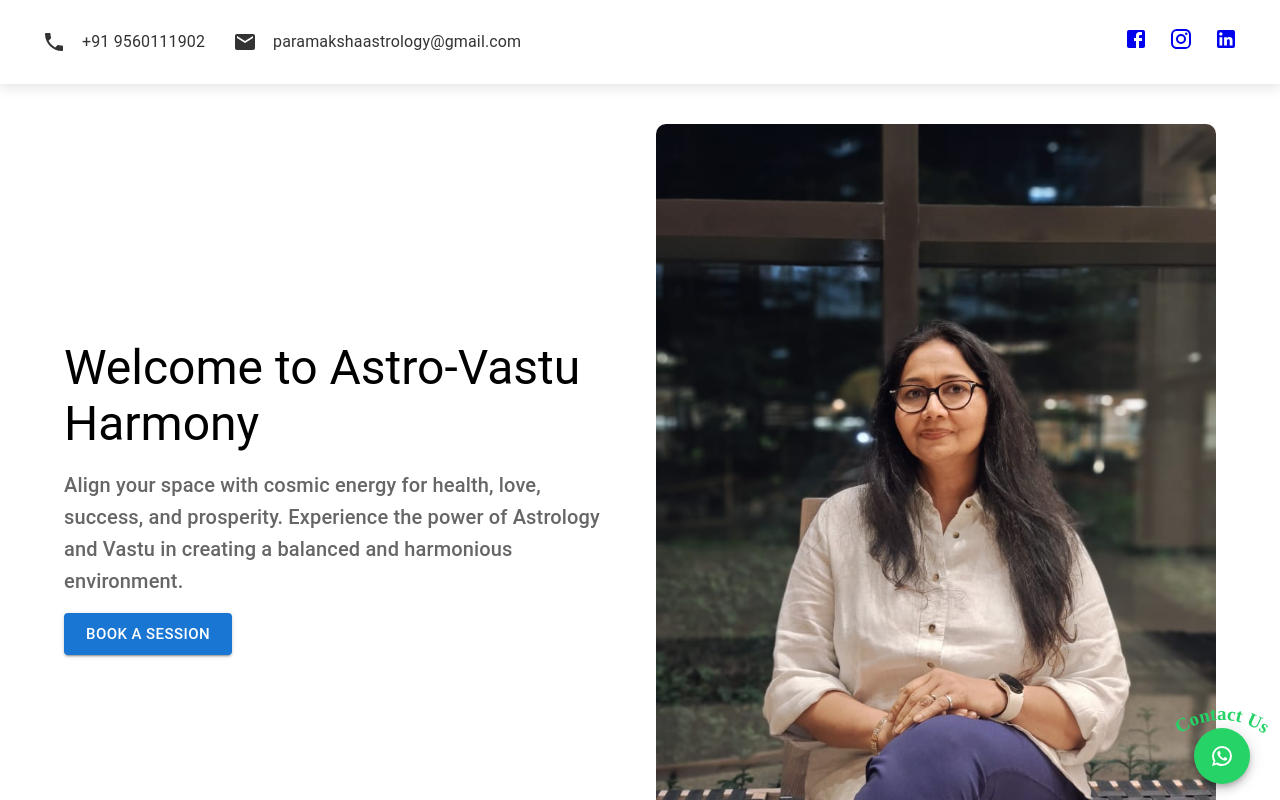
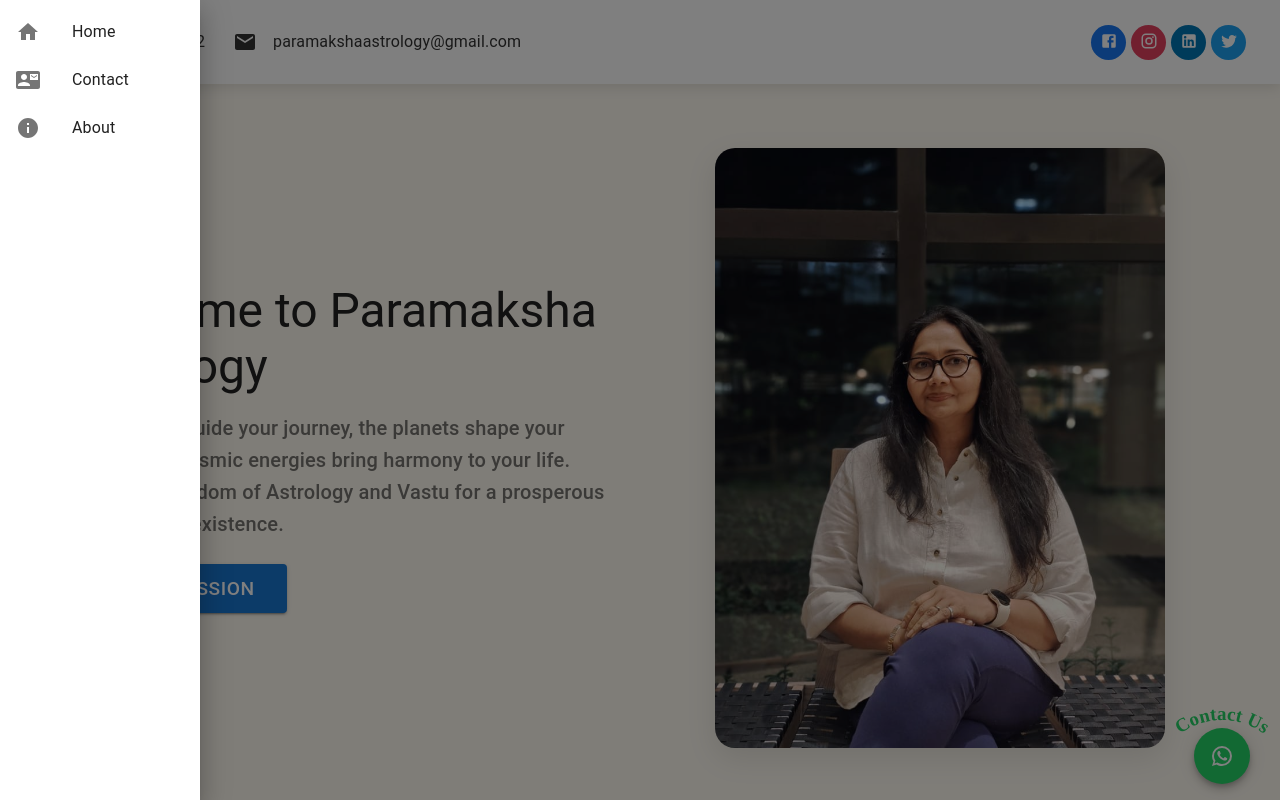
Before and after one commit to dacharch/Astrology_website, a React (Vite) app: page / in a window 1280 px wide. Both pictures are taken after a click on the button 54 px from the left and 42 px from the top of the page. Shown: the top 800 px of the page. Built offline with nearby package versions, Linux system fonts and the light colour scheme.

Commit message:
Astro website has been done

```diff
--- a/package.json
+++ b/package.json
@@ -16,7 +16,8 @@
     "@mui/material": "^6.3.1",
     "react": "^18.3.1",
     "react-dom": "^18.3.1",
-    "react-router-dom": "^7.1.1"
+    "react-router-dom": "^7.1.1",
+    "swiper": "^11.2.2"
   },
   "devDependencies": {
     "@eslint/js": "^9.17.0",
--- a/src/App.jsx
+++ b/src/App.jsx
@@ -10,6 +10,7 @@ import Reading from './components/Service/ServiceParts/Reading'
 import LifeCoach from './components/Service/ServiceParts/LifeCoach'
 import Palmistry from "./components/Service/ServiceParts/Palmistry"
 import Tarrot from './components/Service/ServiceParts/Tarrot'
+
 
 const App = () => {
   return (
--- a/src/components/Contact/Contact.jsx
+++ b/src/components/Contact/Contact.jsx
@@ -1,51 +1,48 @@
-import React, { useState } from 'react';
-import { Box, Stack, TextField, Button, Typography, Card } from '@mui/material';
-import { styled } from '@mui/system';
+import React, { useState } from "react";
+import { Box, Stack, TextField, Button, Typography, Card } from "@mui/material";
+import { styled } from "@mui/system";
 
-const ContactContainer = styled(Box)(({ theme }) => ({
-  fontFamily: 'Montserrat, sans-serif',
-  color: '#8d97ad',
+const AppointmentContainer = styled(Box)(({ theme }) => ({
+  fontFamily: "Montserrat, sans-serif",
+  color: "#333",
   fontWeight: 300,
-  padding: '20px', // Reduced padding for smaller contact section
-  background: 'linear-gradient(to right, #ffffff 0%, #f4f4f4 100%)', // White gradient background
-  display: 'flex',
-  alignItems: 'center',
-  justifyContent: 'center',
-  minHeight: '100vh', // Make sure it takes full height of the screen without scrolling
+  padding: "40px 20px",
+  display: "flex",
+  alignItems: "center",
+  justifyContent: "center",
+  minHeight: "100vh",
 }));
 
-const ContactCard = styled(Card)(({ theme }) => ({
-  boxShadow: '0px 0px 20px rgba(115, 128, 157, 0.1)', // Subtle shadow for a clean look
-  width: '100%',
-  maxWidth: '500px', // Increased width for a more spacious form
-  padding: '20px', // Reduced padding for a compact form
-  borderRadius: '10px',
-  backgroundColor: '#fff', // White background for the card
-  marginTop: '50px', // Added top margin for space above the form
+const AppointmentCard = styled(Card)(({ theme }) => ({
+  boxShadow: "0px 10px 30px rgba(0, 0, 0, 0.2)", // Enhanced shadow for better aesthetics
+  width: "100%",
+  maxWidth: "700px", // Increased width for a more spacious form
+  padding: "25px",
+  borderRadius: "10px",
+  backgroundColor: "#fff",
 }));
 
-const GradientButton = styled(Button)(({ theme }) => ({
-  background: 'linear-gradient(to right, #ff4d7e 0%, #ff6a5b 100%)',
-  color: 'white',
-  borderRadius: '4px',
-  padding: '12px 24px',
+const SubmitButton = styled(Button)(({ theme }) => ({
+  background: "linear-gradient(to right, #000000, #434343)", // Black gradient
+  color: "white", // White text color
+  borderRadius: "5px",
+  padding: "12px 24px",
   fontWeight: 500,
-  '&:hover': {
-    background: 'linear-gradient(to right, #ff6a5b 0%, #ff4d7e 100%)',
+  "&:hover": {
+    background: "linear-gradient(to right, #434343, #000000)", // Hover effect with reversed gradient
   },
 }));
 
-const ContactUs = () => {
-  // State for form fields
+const AppointmentForm = () => {
   const [formData, setFormData] = useState({
-    name: '',
-    email: '',
-    phone: '',
-    location: '',
-    message: '',
+    name: "",
+    email: "",
+    phone: "",
+    date: "",
+    time: "",
+    message: "",
   });
 
-  // Handle change in input fields
   const handleChange = (e) => {
     const { name, value } = e.target;
     setFormData((prevData) => ({
@@ -54,92 +51,41 @@ const ContactUs = () => {
     }));
   };
 
-  // Handle form submission
   const handleSubmit = (e) => {
     e.preventDefault();
-    // Process the form data (e.g., send to an API or display a message)
-
-    let whatsupurl=`https://wa.me/9560111902?text=${formData}`;
-
-
-    window.open(whatsupurl,'_blank').focus();
-
-    setFormData({
-      name: '',
-      email: '',
-      phone: '',
-      location: '',
-      message: '',
-    });
+    let whatsappUrl = `https://wa.me/9560111902?text=${encodeURIComponent(
+      `Name: ${formData.name}\nEmail: ${formData.email}\nPhone: ${formData.phone}\nDate: ${formData.date}\nTime: ${formData.time}\nMessage: ${formData.message}`
+    )}`;
+    window.open(whatsappUrl, "_blank").focus();
+    setFormData({ name: "", email: "", phone: "", date: "", time: "", message: "" });
   };
 
   return (
-    <ContactContainer id="contact" sx={{ marginTop: '30px' }}>
-      <Box sx={{ width: '100%' }}>
+    <AppointmentContainer>
+      <Box sx={{ width: "100%" }}>
         <Stack spacing={4} justifyContent="center" alignItems="center">
-          <ContactCard>
-            <Typography variant="h4" gutterBottom sx={{ textAlign: 'center', marginBottom: '20px' }}>
-              Contact Us
+          <AppointmentCard>
+            <Typography variant="h4" gutterBottom textAlign="center">
+              Book an Appointment
             </Typography>
             <form onSubmit={handleSubmit}>
               <Stack spacing={3}>
-                <TextField
-                  fullWidth
-                  label="Name"
-                  variant="outlined"
-                  size="small"
-                  name="name"
-                  value={formData.name}
-                  onChange={handleChange}
-                />
-                <TextField
-                  fullWidth
-                  label="Email"
-                  variant="outlined"
-                  size="small"
-                  name="email"
-                  value={formData.email}
-                  onChange={handleChange}
-                />
-                <TextField
-                  fullWidth
-                  label="Phone"
-                  variant="outlined"
-                  size="small"
-                  name="phone"
-                  value={formData.phone}
-                  onChange={handleChange}
-                />
-                <TextField
-                  fullWidth
-                  label="Location"
-                  variant="outlined"
-                  size="small"
-                  name="location"
-                  value={formData.location}
-                  onChange={handleChange}
-                />
-                <TextField
-                  fullWidth
-                  label="Message"
-                  variant="outlined"
-                  multiline
-                  rows={3}
-                  size="small"
-                  name="message"
-                  value={formData.message}
-                  onChange={handleChange}
-                />
-                <GradientButton type="submit" fullWidth>
-                  Submit Now
-                </GradientButton>
+                <TextField fullWidth label="Name" name="name" value={formData.name} onChange={handleChange} required />
+                <TextField fullWidth label="Email" name="email" value={formData.email} onChange={handleChange} required />
+                <TextField fullWidth label="Phone" name="phone" value={formData.phone} onChange={handleChange} required />
+                <TextField fullWidth type="date" name="date" value={formData.date} onChange={handleChange} required />
+                <TextField fullWidth type="time" name="time" value={formData.time} onChange={handleChange} required />
+                <TextField fullWidth label="Message" name="message" value={formData.message} onChange={handleChange} multiline rows={3} />
+                <SubmitButton type="submit" fullWidth>
+                  Book Now
+                </SubmitButton>
               </Stack>
             </form>
-          </ContactCard>
+          </AppointmentCard>
         </Stack>
       </Box>
-    </ContactContainer>
+    </AppointmentContainer>
   );
 };
 
-export default ContactUs;
+export default AppointmentForm;
--- a/src/components/Footer/Footer.jsx
+++ b/src/components/Footer/Footer.jsx
@@ -1,97 +1,83 @@
 import React from 'react';
-import { Box, IconButton, Typography, Stack } from '@mui/material';
-import InstagramIcon from '@mui/icons-material/Instagram';
-import YouTubeIcon from '@mui/icons-material/YouTube';
+import { Container, Box, Typography, IconButton } from '@mui/material';
+import { Facebook, Twitter, Instagram, LinkedIn } from '@mui/icons-material';
 
 const Footer = () => {
   return (
-    <Box
-      component="footer"
-      sx={{
-        backgroundColor: '#333',
-        color: '#fff',
-        padding: '20px 0',
-        textAlign: 'center',
-        position: 'relative',
-        bottom: 0,
-        width: '100%',
-      }}
-    >
-      {/* Social Media Section */}
-      <Stack
-        direction="row"
-        spacing={3}
-        justifyContent="center"
-        alignItems="center"
-        sx={{ marginBottom: '15px' }}
-      >
-        {/* Instagram Icon */}
-        <IconButton
-          sx={{
-            color: '#E1306C', // Instagram real color
-            '&:hover': {
-              background: 'none', // No background on hover
-              color: '#E1306C', // Keep Instagram's color on hover
-            },
-          }}
-          href="https://www.instagram.com/paramaksha/"
-          target="_blank"
-          aria-label="Instagram"
+    <footer style={{ backgroundColor: '#000', color: 'white', padding: '40px 0' }}>
+      <Container>
+        <Box
+          display="flex"
+          flexDirection={{ xs: 'column', sm: 'row' }}
+          justifyContent="space-between"
+          alignItems="flex-start"
+          gap={4}
         >
-          <InstagramIcon fontSize="large" />
-        </IconButton>
+          {/* Left Section: Contact Information */}
+          <Box flex={1}>
+            <Typography variant="h5" gutterBottom sx={{ fontWeight: 'bold' }}>
+              Contact Us
+            </Typography>
+            <Typography variant="body1" sx={{ fontSize: '16px' }}>
+              <strong>Phone:</strong> +91 9560111902
+            </Typography>
+            <Typography variant="body1" sx={{ fontSize: '16px' }}>
+              <strong>Email:</strong> paramakshaastrology@gmail.com
+            </Typography>
+          </Box>
 
-        {/* YouTube Icon */}
-        <IconButton
-          sx={{
-            color: '#FF0000', // YouTube Red color
-            '&:hover': {
-              background: 'none', // No background on hover
-              color: '#FF0000', // Keep YouTube red color on hover
-            },
-          }}
-          href="https://www.youtube.com/@AcharyaReenaSharma05"
-          target="_blank"
-          aria-label="YouTube"
-        >
-          <YouTubeIcon fontSize="large" />
-        </IconButton>
-      </Stack>
+          {/* Middle Section: Navigation Links */}
+          <Box flex={1}>
+            <Typography variant="h5" gutterBottom sx={{ fontWeight: 'bold' }}>
+              Quick Links
+            </Typography>
+            <Typography variant="body1">
+              <a href="/" style={{ color: 'white', textDecoration: 'none' }}>
+                Home
+              </a>
+            </Typography>
+            <Typography variant="body1">
+              <a href="/about" style={{ color: 'white', textDecoration: 'none' }}>
+                About
+              </a>
+            </Typography>
+            <Typography variant="body1">
+              <a href="/contact" style={{ color: 'white', textDecoration: 'none' }}>
+                Contact
+              </a>
+            </Typography>
+          </Box>
 
-      {/* Footer Bottom Section with Right Aligned Phone Number and Centered Copyright */}
-      <Stack
-        direction="row"
-        justifyContent="center"
-        alignItems="center"
-        sx={{
-          padding: '0 20px',
-          marginTop: '20px',
-          flexWrap: 'wrap', // Allow wrapping on smaller screens
-          position: 'relative',
-        }}
-      >
-        {/* Footer Copyright in the Center */}
-        <Typography
-          sx={{
-            fontSize: '14px',
-            textAlign: 'center',
-            position: 'absolute',
-            left: '50%',
-            transform: 'translateX(-50%)',
-            marginTop: '5px',
-            marginBottom: '5px',
-            width: '100%', // Ensure it stretches across full width
-          }}
-        >
-          &copy; 2025 Astrology with Reena Sharma. All Rights Reserved.
-        </Typography>
+          {/* Right Section: Social Media */}
+          <Box flex={1} textAlign="center">
+            <Typography variant="h5" gutterBottom sx={{ fontWeight: 'bold' }}>
+              Follow Us
+            </Typography>
+            <Box display="flex" justifyContent="center" gap={2}>
+              <IconButton href="https://www.facebook.com/people/Paramaksha-Astrology/100076400913764/" target="_blank">
+                <Facebook sx={{ color: '#1877F2' }} />
+              </IconButton>
+              <IconButton href="https://twitter.com" target="_blank">
+                <Twitter sx={{ color: '#1DA1F2' }} />
+              </IconButton>
+              <IconButton href="https://www.instagram.com/paramaksha/" target="_blank">
+                <Instagram sx={{ color: '#E4405F' }} />
+              </IconButton>
+              <IconButton href="https://www.linkedin.com/in/acharya-reena-sharma-abb50a269/" target="_blank">
+                <LinkedIn sx={{ color: '#0077B5' }} />
+              </IconButton>
+            </Box>
+          </Box>
+        </Box>
 
-
-
-
-
-      </Stack>
-    </Box>
+        {/* Copyright Section */}
+        <Box sx={{ padding: '20px 0', textAlign: 'center' }}>
+          <Typography variant="body2" sx={{ fontSize: '14px' }}>
+            © 2025 Your Company | All Rights Reserved
+          </Typography>
+        </Box>
+      </Container>
+    </footer>
   );
 };
 
--- a/src/components/Header/Header.jsx
+++ b/src/components/Header/Header.jsx
@@ -88,20 +88,85 @@ const Header = () => {
           </Box>
         ) : (
           <Box>
-            <IconButton sx={{ marginLeft: '5px', color: '#1877F2' }}>
-              <a href="https://www.facebook.com" target="_blank" rel="noopener noreferrer">
-                <FacebookIcon />
+            <IconButton
+              sx={{
+                marginLeft: '5px',
+                color: '#1877F2',
+                backgroundColor: '#1877F2',
+                borderRadius: '50%',
+                padding: '6px',
+                width: '35px',
+                height: '35px',
+                '&:hover': {
+                  transform: 'scale(1.1)',
+                  transition: 'transform 0.1s ease',
+                  backgroundColor: '#1877F2', // Ensure background color remains the same
+                }
+              }}
+            >
+              <a href="https://www.facebook.com/people/Paramaksha-Astrology/100076400913764/" target="_blank" rel="noopener noreferrer">
+                <FacebookIcon sx={{ color: 'white', fontSize: '18px' }} />
               </a>
             </IconButton>
 
-            <IconButton sx={{ marginLeft: '5px', color: '#E4405F' }}>
+            <IconButton
+              sx={{
+                marginLeft: '5px',
+                color: '#E4405F',
+                backgroundColor: '#E4405F',
+                borderRadius: '50%',
+                padding: '6px',
+                width: '35px',
+                height: '35px',
+                '&:hover': {
+                  transform: 'scale(1.1)',
+                  transition: 'transform 0.1s ease',
+                  backgroundColor: '#E4405F', // Ensure background color remains the same
+                }
+              }}
+            >
               <a href="https://www.instagram.com/paramaksha/" target="_blank" rel="noopener noreferrer">
-                <InstagramIcon />
+                <InstagramIcon sx={{ color: 'white', fontSize: '18px' }} />
               </a>
             </IconButton>
-            <IconButton sx={{ marginLeft: '5px', color: '#0077B5' }}>
+            <IconButton
+              sx={{
+                marginLeft: '5px',
+                color: '#0077B5',
+                backgroundColor: '#0077B5',
+                borderRadius: '50%',
+                padding: '6px',
+                width: '35px',
+                height: '35px',
+                '&:hover': {
+                  transform: 'scale(1.1)',
+                  transition: 'transform 0.1s ease',
+                  backgroundColor: '#0077B5', // Ensure background color remains the same
+                }
+              }}
+            >
               <a href="https://linkedin.com/in/acharya-reena-sharma-abb50a269" target="_blank" rel="noopener noreferrer">
-                <LinkedInIcon />
+                <LinkedInIcon sx={{ color: 'white', fontSize: '18px' }} />
+              </a>
+            </IconButton>
+            <IconButton
+              sx={{
+                marginLeft: '5px',
+                color: '#1DA1F2',
+                backgroundColor: '#1DA1F2',
+                borderRadius: '50%',
+                padding: '6px',
+                width: '35px',
+                height: '35px',
+                '&:hover': {
+                  transform: 'scale(1.1)',
+                  transition: 'transform 0.1s ease',
+                  backgroundColor: '#1DA1F2', // Ensure background color remains the same
+                }
+              }}
+            >
+              <a href="https://twitter.com" target="_blank" rel="noopener noreferrer">
+                <TwitterIcon sx={{ color: 'white', fontSize: '18px' }} />
               </a>
             </IconButton>
           </Box>
--- /dev/null
+++ b/src/components/HeaderWithSidebar/HeaderWithSiderbar.jsx
@@ -0,0 +1,87 @@
+import * as React from 'react';
+import { Link } from 'react-router-dom'; // Import Link from react-router-dom
+import Box from '@mui/material/Box';
+import Drawer from '@mui/material/Drawer';
+import List from '@mui/material/List';
+import Divider from '@mui/material/Divider';
+import ListItem from '@mui/material/ListItem';
+import ListItemButton from '@mui/material/ListItemButton';
+import ListItemText from '@mui/material/ListItemText';
+import ListItemIcon from '@mui/material/ListItemIcon';
+import HomeIcon from '@mui/icons-material/Home';
+import ContactMailIcon from '@mui/icons-material/ContactMail';
+import InfoIcon from '@mui/icons-material/Info';
+
+export default function HeaderWithSidebar() {
+  const [open, setOpen] = React.useState(false);
+
+  const toggleDrawer = (open) => (event) => {
+    if (event.type === 'keydown' && (event.key === 'Tab' || event.key === 'Shift')) {
+      return;
+    }
+    setOpen(open);
+  };
+
+  const list = () => (
+    <Box
+      sx={{ width: 200 }}  // You can adjust the width as per your preference
+      role="presentation"
+      onClick={toggleDrawer(false)}
+      onKeyDown={toggleDrawer(false)}
+    >
+      <List>
+        {[
+          { text: 'Home', icon: <HomeIcon />, link: '/' },
+          { text: 'Contact', icon: <ContactMailIcon />, link: '/contact' },
+          { text: 'About', icon: <InfoIcon />, link: '/about' },
+        ].map(({ text, icon, link }) => (
+          <ListItem key={text} disablePadding>
+            <ListItemButton component={Link} to={link}> {/* Use Link here */}
+              <ListItemIcon>
+                {icon}
+              </ListItemIcon>
+              <ListItemText primary={text} />
+            </ListItemButton>
+          </ListItem>
+        ))}
+      </List>
+    </Box>
+  );
+
+  // Handle mouse movement
+  React.useEffect(() => {
+    const handleMouseMove = (e) => {
+      if (e.clientX < 50) {
+        setOpen(true); // Open the drawer if the mouse is on the left side
+      } else {
+        setOpen(false); // Close the drawer when mouse moves away to the right or center
+      }
+    };
+
+    // Add event listener to detect mouse position
+    window.addEventListener('mousemove', handleMouseMove);
+
+    // Cleanup the event listener on component unmount
+    return () => {
+      window.removeEventListener('mousemove', handleMouseMove);
+    };
+  }, []);
+
+  return (
+    <div>
+      {/* The Left Drawer */}
+      <Drawer
+        anchor="left"
+        open={open}
+        onClose={toggleDrawer(false)}
+        sx={{
+          '& .MuiDrawer-paper': {
+            backgroundColor: '#fff', // Drawer background color
+          },
+        }}
+      >
+        {list()}
+      </Drawer>
+    </div>
+  );
+}
--- a/src/components/Hero/Hero.jsx
+++ b/src/components/Hero/Hero.jsx
@@ -1,18 +1,40 @@
 import { Container, Stack, Typography, Button, Box } from "@mui/material";
+import { useNavigate } from "react-router-dom";
 
 const HeroSection = () => {
+  const navigate = useNavigate() ;
+
+
+
   return (
-    <Container maxWidth="lg" sx={{ mt: 5 }}>
-      <Stack direction={{ xs: "column", md: "row" }} spacing={4} alignItems="center">
+    <Box
+      sx={{
+        backgroundColor: "#fffbf2",
+        color: "#333",
+        py: 8,
+      }}
+    >
+      <Container maxWidth="lg">
+        <Stack
+          direction={{ xs: "column", md: "row" }}
+          spacing={6}
+          alignItems="center"
+        >
           {/* Left Side - Text Content */}
-        <Box flex={1}>
-          <Typography variant="h3" component="h1" gutterBottom>
-            Welcome to Astro-Vastu Harmony
+          <Box flex={1} textAlign={{ xs: "center", md: "left" }}>
+            <Typography variant="h3" component="h1" gutterBottom sx={{ color: "#222" }}>
+              Welcome to Paramaksha Astrology
             </Typography>
-          <Typography variant="h6" color="text.secondary" paragraph>
-            Align your space with cosmic energy for health, love, success, and prosperity. Experience the power of Astrology and Vastu in creating a balanced and harmonious environment.
+            <Typography variant="h6" color="text.secondary" sx={{ opacity: 0.9 }}>
+              Let the stars guide your journey, the planets shape your destiny, and cosmic energies bring harmony to your life. Unlock the wisdom of Astrology and Vastu for a prosperous and balanced existence.
             </Typography>
-          <Button variant="contained" color="primary" size="large">
+            <Button
+              onClick={()=>navigate("/contact")}
+              variant="contained"
+              color="primary"
+              size="large"
+              sx={{ mt: 3, px: 4, fontSize: "1.2rem" }}
+            >
               Book a Session
             </Button>
           </Box>
@@ -22,11 +44,17 @@ const HeroSection = () => {
             <img
               src="/images/face.jpeg"
               alt="Astro Vastu"
-            style={{ width: "100%", borderRadius: "10px" }}
+              style={{
+                width: "100%",
+                maxWidth: "450px",
+                borderRadius: "20px",
+                boxShadow: "0px 10px 30px rgba(0,0,0,0.1)",
+              }}
             />
           </Box>
         </Stack>
       </Container>
+    </Box>
   );
 };
 
--- a/src/components/Home/Home.jsx
+++ b/src/components/Home/Home.jsx
@@ -2,20 +2,21 @@ import React from 'react'
 import Hero from '../Hero/Hero'
 import Service from '../Service/Service'
 import Video from '../Videos/Video'
-
 import Testimonials from '../Testimonials/Testimonials'
 import Footer from '../Footer/Footer'
 import Header from '../Header/Header'
-
-
+import Contact from "../Contact/Contact"
+import HeaderWithSidebar from '../HeaderWithSidebar/HeaderWithSiderbar'
 const Home = () => {
   return (
     <>
+       <HeaderWithSidebar/>
        <Header />
        <Hero/>
        <Service/>
        <Video/>
        <Testimonials/>
+       <Contact/>
        <Footer/>
 
     </>
--- a/src/components/Videos/Video.jsx
+++ b/src/components/Videos/Video.jsx
@@ -33,6 +33,7 @@ const Videos = () => {
         <iframe
           width="100%"
           height="250"
+
           src="https://www.youtube.com/embed/XmX4VLO83-k"
           title="2025 में कुंभ, मकर और  मीन राशि पर क्या पड़ेगा असर? जानें बड़े बदलाव और उपाय! Part - 4 #astrology"
           frameBorder="0"
@@ -79,7 +80,7 @@ const Videos = () => {
         sx={{
           marginTop: "30px",
           padding: "12px 30px",
-          backgroundColor: "#3f51b5",
+          backgroundColor: "#000",
           color: "#fff",
           fontSize: "18px",
           borderRadius: "25px",
```
Also changed, not shown: src/components/Service/Service.jsx (+6 -12 lines), src/components/Testimonials/Testimonials.jsx (+22 -22 lines), 1 other file (tests, documents, lock files or other folders). Lines whose indentation alone changed are shown as unchanged.
